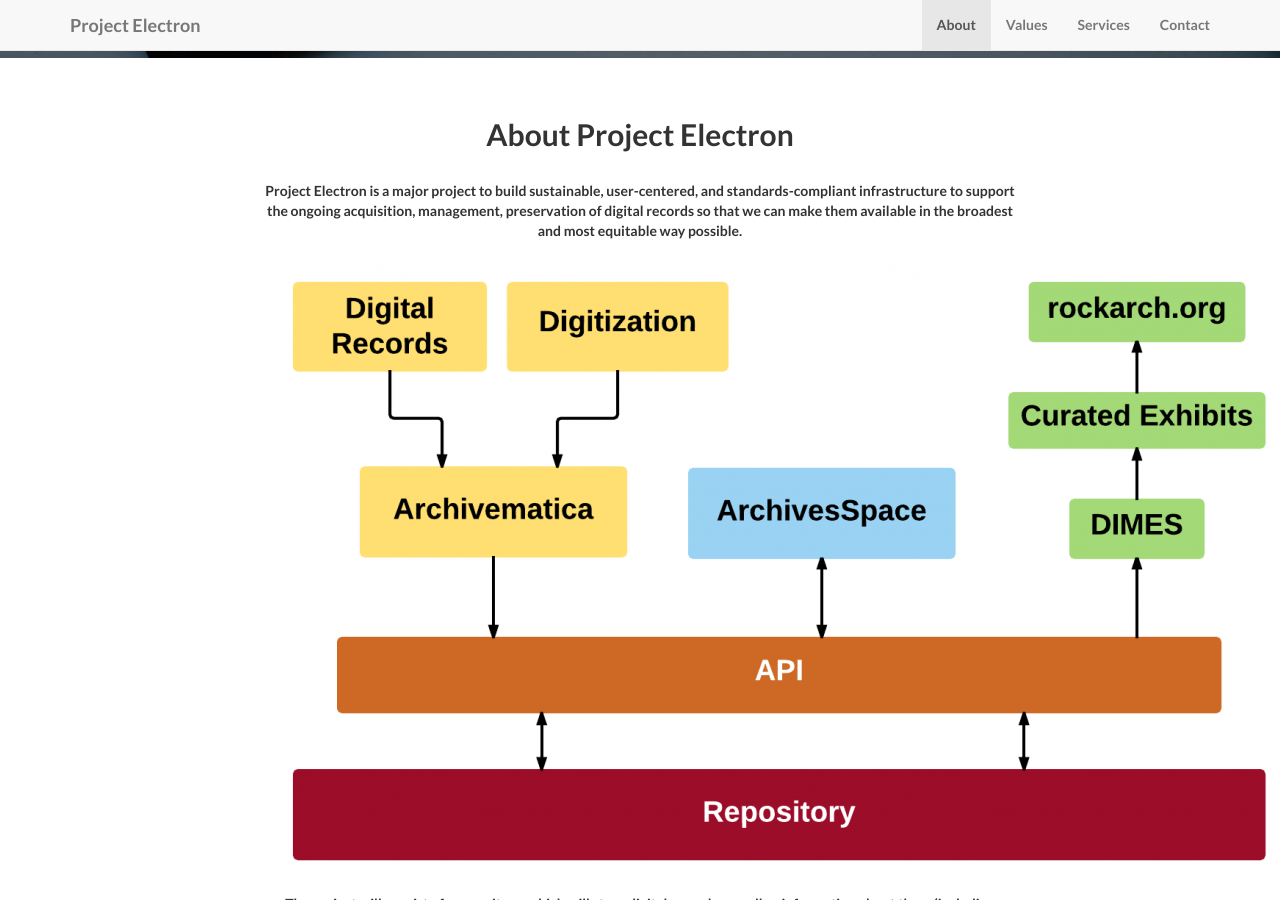
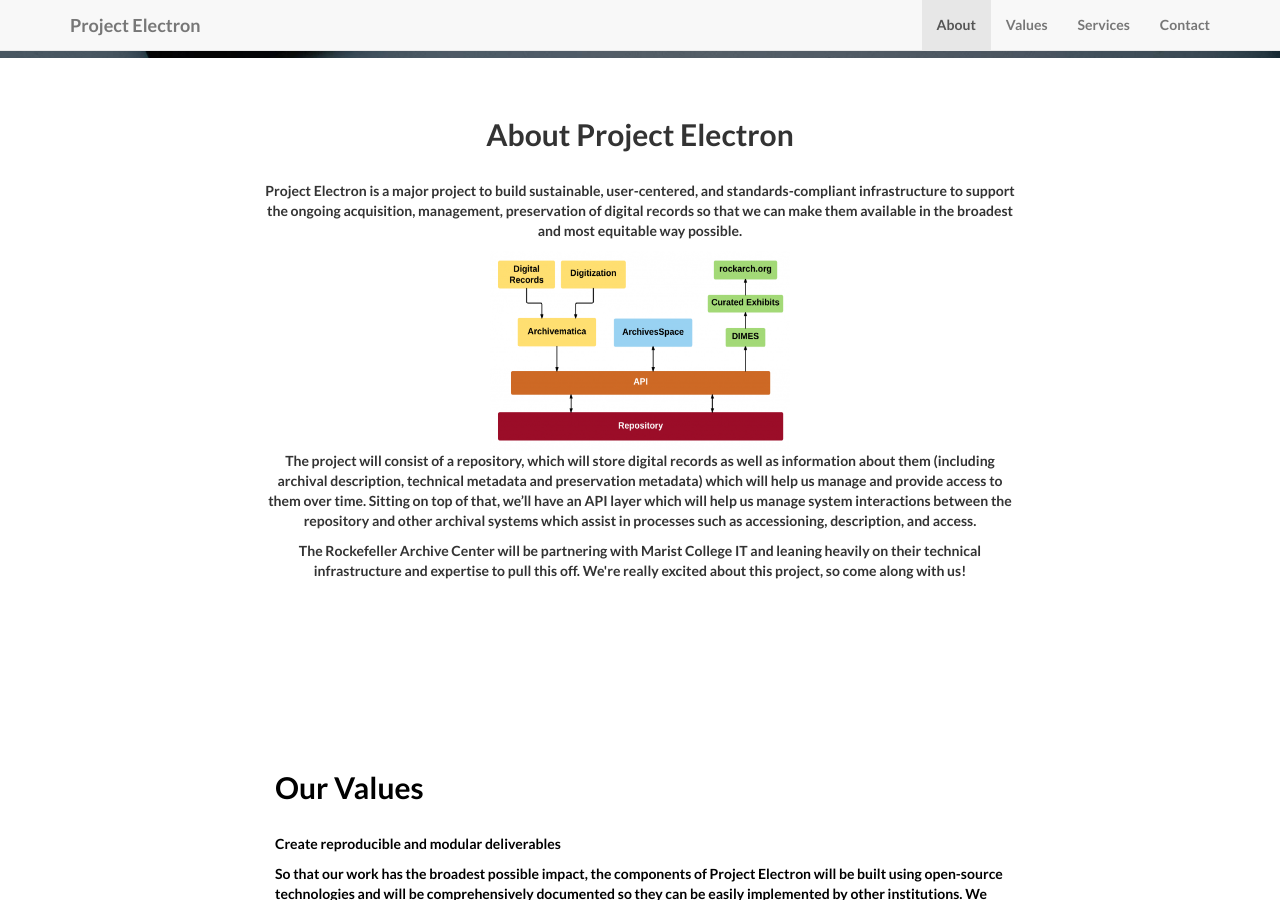
Before and after one commit to RockefellerArchiveCenter/project_electron, a Jekyll site: the page built from index.html, in a window 1280 px wide and 900 px high, scrolled down 719 px. Built offline with Jekyll 4.4.1, drawn with Linux system fonts in a browser that asks for light colours.

Commit message:
aligning image

```diff
--- a/_includes/about.html
+++ b/_includes/about.html
@@ -6,7 +6,7 @@
           <h2>About Project Electron</h2>
           <br/>
             <p>Project Electron is a major project to build sustainable, user-centered, and standards-compliant infrastructure to support the ongoing acquisition, management, preservation of digital records so that we can make them available in the broadest and most equitable way possible.</p>
-            <img src="/project_electron/img/project_electron.png" alt="Project Electron outline" align="left">
+            <img src="/project_electron/img/project_electron.png" alt="Project Electron outline" align="middle" style="width:300px;height:200px">
             <p>The project will consist of a repository, which will store digital records as well as information about them (including archival description, technical metadata and preservation metadata) which will help us manage and provide access to them over time. Sitting on top of that, we’ll have an API layer which will help us manage system interactions between the repository and other archival systems which assist in processes such as accessioning, description, and access.</p>
             <p>The Rockefeller Archive Center will be partnering with Marist College IT and leaning heavily on their technical infrastructure and expertise to pull this off. We're really excited about this project, so come along with us!</p>
             <br/>
```
